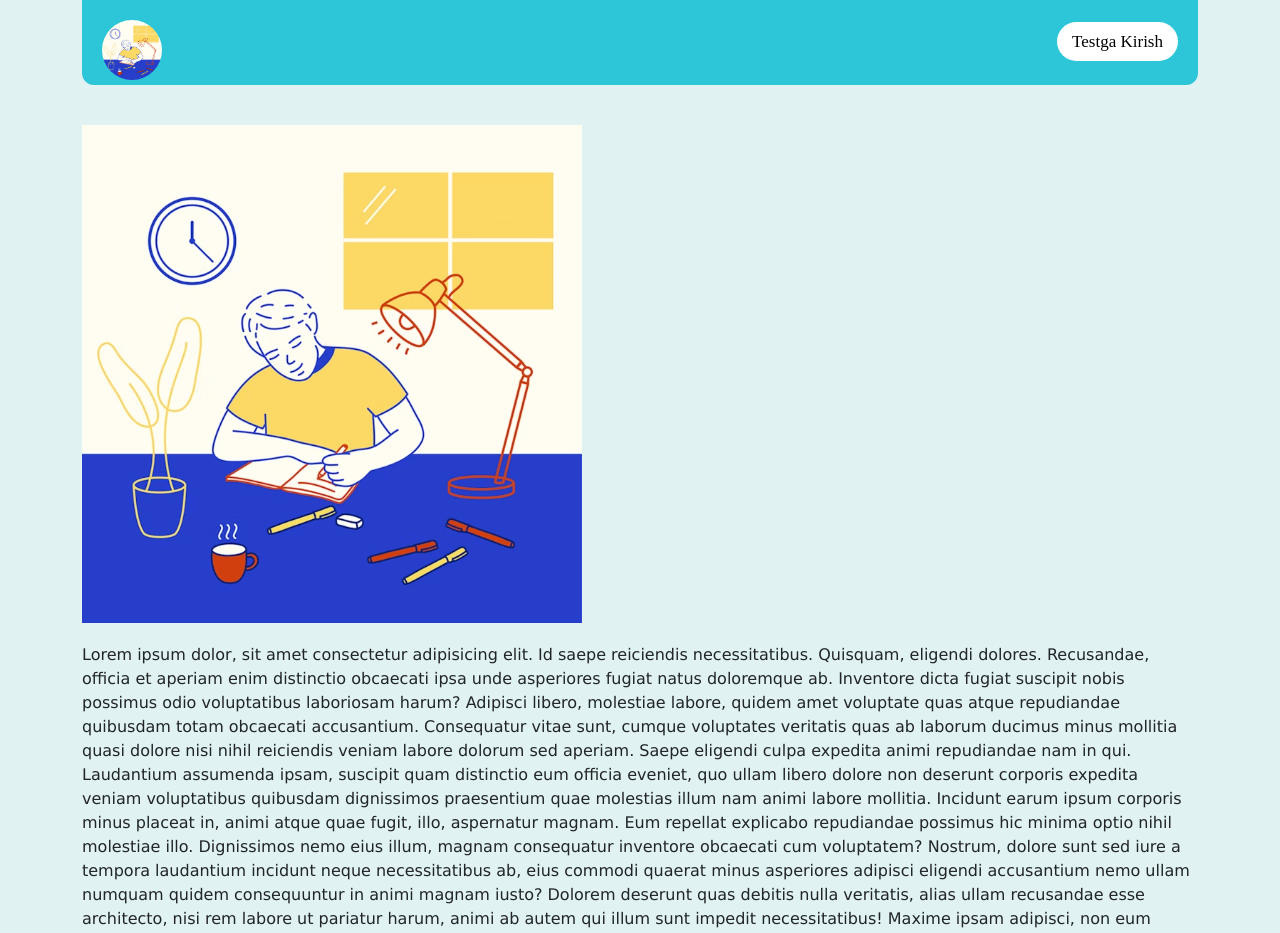
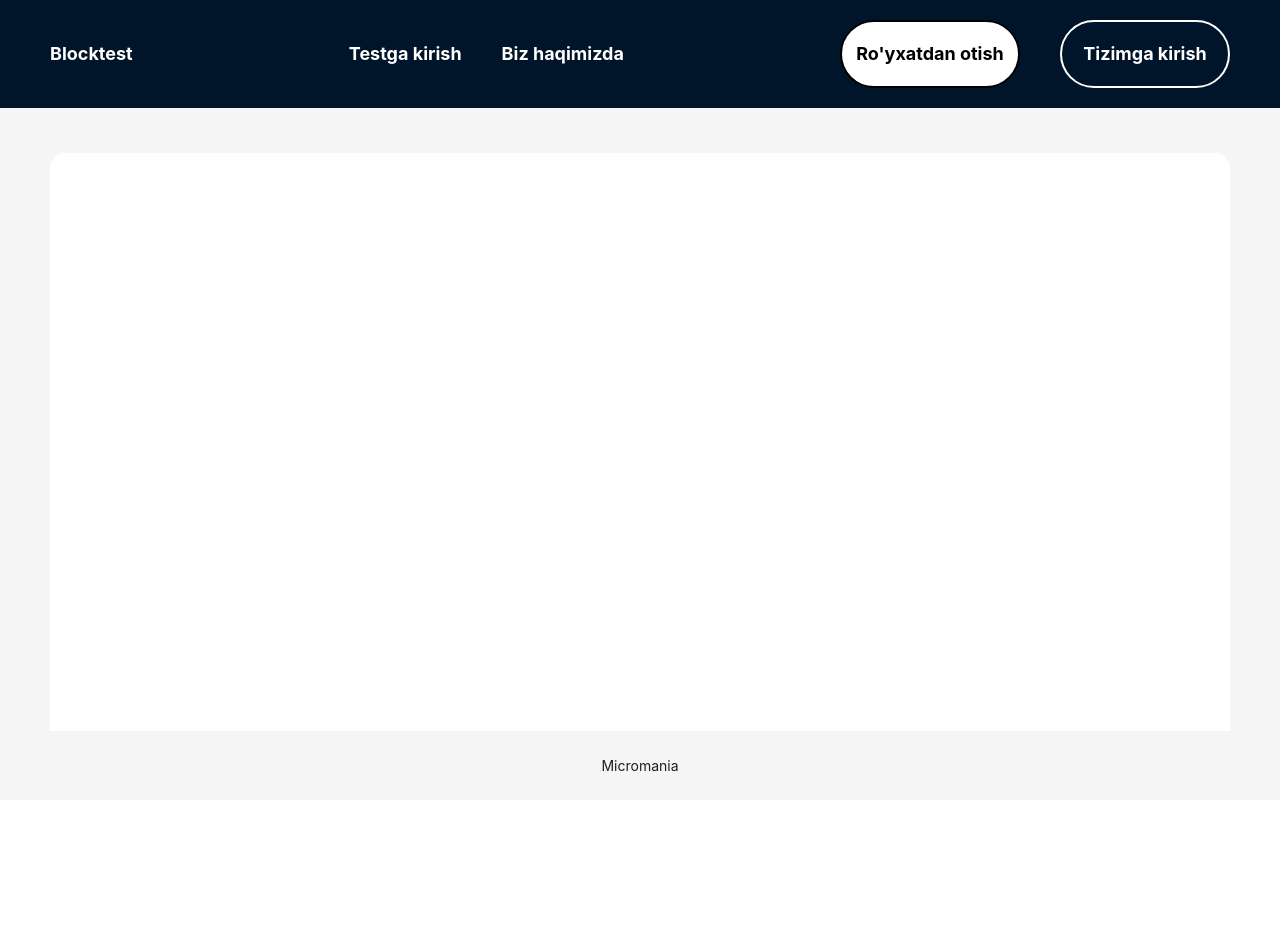
Before and after one commit to javohir12312/Everest-app, a React (Create React App) app: page / in a window 1280 px wide. Shown: the top 933 px of the page. After the commit the page ends 800 px from the top, so only its background shows below. Built offline with nearby package versions, Linux system fonts and the light colour scheme.

Commit message:
Add editor home page

```diff
--- a/src/App.jsx
+++ b/src/App.jsx
@@ -17,14 +17,16 @@ import Add from "./components/AdminPanel/Add/Add";
 import Added from "./components/AdminPanel/Added/Added";
 import Render from "./components/AdminPanel/Render/Render";
 import Users from "./components/AdminPanel/Users/Users";
+import About from "./components/About/About";
 
 const App = () => {
   const storage = window.localStorage;
   return (
-    <div>
     <Routes>
-        <Route index path="/" element={<Home />} />
-        <Route path="/default" element={<Default />} />
+      <Route path="/" element={<Home />}>
+        <Route path="default" element={<Default />} />
+        <Route path="about" element={<About />} />
+      </Route>
       <Route path="/register" element={<Register />} />
       <Route path="/login" element={<LoginPage />} />
       <Route path="/newPass" element={<NewPass />} />
@@ -49,7 +51,6 @@ const App = () => {
       </Route>
       <Route path="/verify" element={<Verify />} />
     </Routes>
-    </div>
   );
 };
 
--- /dev/null
+++ b/src/components/About/About.jsx
@@ -0,0 +1,7 @@
+import React from "react";
+
+const About = () => {
+  return <div>About</div>;
+};
+
+export default About;
--- a/src/components/Home/Default.module.scss
+++ /dev/null
@@ -1,53 +0,0 @@
-.box {
-  display: flex;
-  align-items: center;
-  justify-content: space-between;
-  padding: 20px;
-  background: rgba(0, 188, 212, 0.8);
-  border-radius: 12px;
-  border-top-left-radius: 0;
-  border-top-right-radius: 0;
-  padding-bottom: 5px;
-}
-
-.list {
-  gap:20px;
-  align-items: center;
-  justify-content: space-between;
-  display: flex;
-  list-style: none;
-
-  li {
-    a {
-      text-decoration: none;
-      font-family: 'Times New Roman', Times, serif;
-      font-size: 17px;
-      color: black;
-      background: white;
-      padding: 10px 15px;
-      margin: 0;
-      border-radius: 30px;
-    }
-    a:hover{
-      color: cadetblue;
-    }
-  }
-}
-
-.hero{
-  margin-top: 40px;
-  display: flex;
-  align-items: flex-start;
-  justify-content: space-between;
-  gap: 20px;
-  flex-wrap: wrap;
-
-  p{
-    font-family: Verdana, Geneva, Tahoma, sans-serif;
-  }
-
-  img{
-    max-width: 500px;
-    min-width: 280px;
-  }
-}
--- /dev/null
+++ b/src/components/Home/Default.scss
@@ -0,0 +1,16 @@
+.site-layout-content {
+  height: 100%;
+  min-height: 280px;
+  padding: 24px;
+}
+#components-layout-demo-top .logo {
+  float: left;
+  width: 120px;
+  height: 31px;
+  margin: 16px 24px 16px 0;
+  background: rgba(255, 255, 255, 0.3);
+}
+.ant-row-rtl #components-layout-demo-top .logo {
+  float: right;
+  margin: 16px 0 16px 24px;
+}
--- a/src/components/Home/Home.jsx
+++ b/src/components/Home/Home.jsx
@@ -1,81 +1,114 @@
-import React from "react";
-import { Link } from "react-router-dom";
-import style from "../Home/Default.module.scss";
+import { Layout, Menu } from "antd";
+import { Link, Outlet } from "react-router-dom";
+import "../Home/Default.scss";
+
+const { Header, Content, Footer } = Layout;
 
 const Home = () => {
   return (
-    <div style={{ width: "100%", height: "100%", background: "#E0F2F1" }}>
-      <header className="container">
-        <div className={style.box}>
-          <Link style={{ width: 60 }} to="/">
-            <img
-              style={{ borderRadius: 40 }}
-              src="../assets/images/amdin-logo.avif"
-              alt=""
-              width={60}
-            />
-          </Link>
-
-          <ul className={style.list}>
-            <li>
-              <Link to={localStorage.getItem("token") ? "/default" : "/login"}>Testga Kirish</Link>
-            </li>
-          </ul>
+    <Layout className="layout">
+      <Header style={{ height: "auto", paddingTop: 20, paddingBottom: 20 }}>
+        <Menu theme="dark" mode="horizontal">
+          <div
+            style={{
+              width: "100%",
+              display: "flex",
+              alignItems: "center",
+              justifyContent: "space-between",
+            }}
+          >
+            <div>
+              <Link
+                style={{ color: "white", fontSize: 18, fontWeight: "bold" }}
+                to={""}
+              >
+                Blocktest
+              </Link>
+            </div>
+            <ul style={{ display: "flex", alignItems: "center", gap: 40 }}>
+              <li>
+                <Link
+                  style={{ color: "white", fontSize: 18, fontWeight: "bold" }}
+                  to={localStorage.getItem("token") ? "default" : "/login"}
+                >
+                  Testga kirish
+                </Link>
+              </li>
+              <li>
+                <Link
+                  style={{ color: "white", fontSize: 18, fontWeight: "bold" }}
+                  to={"about"}
+                >
+                  Biz haqimizda
+                </Link>
+              </li>
+            </ul>
+            <ul style={{ display: "flex", alignItems: "center", gap: 40 }}>
+              <li>
+                <Link
+                  style={{
+                    height: "auto",
+                    color: "black",
+                    backgroundColor: "white",
+                    fontSize: 18,
+                    fontWeight: "bold",
+                    border: "2px solid",
+                    borderRadius: 100,
+                    textAlign: "center",
+                    width: 180,
+                    display: "block",
+                  }}
+                  to={"/register"}
+                >
+                  Ro'yxatdan otish
+                </Link>
+              </li>
+              <li>
+                <Link
+                  style={{
+                    height: "auto",
+                    color: "white",
+                    fontSize: 18,
+                    fontWeight: "bold",
+                    border: "2px solid",
+                    borderRadius: 100,
+                    textAlign: "center",
+                    width: 170,
+                    display: "block",
+                  }}
+                  to={"/login"}
+                >
+                  Tizimga kirish
+                </Link>
+              </li>
+            </ul>
+          </div>
+        </Menu>
+      </Header>
+      <Content
+        style={{
+          padding: "0 50px",
+        }}
+      >
+        <div
+          className="site-layout-content"
+          style={{
+            marginTop: 45,
+            backgroundColor: "white",
+            borderRadius: 15,
+          }}
+        >
+          <Outlet></Outlet>
         </div>
-
-        <main>
-          <section className={style.hero}>
-            <img src="../assets/images/amdin-logo.avif" alt="" />
-
-            <div>
-              <p>
-                Lorem ipsum dolor, sit amet consectetur adipisicing elit. Id
-                saepe reiciendis necessitatibus. Quisquam, eligendi dolores.
-                Recusandae, officia et aperiam enim distinctio obcaecati ipsa
-                unde asperiores fugiat natus doloremque ab. Inventore dicta
-                fugiat suscipit nobis possimus odio voluptatibus laboriosam
-                harum? Adipisci libero, molestiae labore, quidem amet voluptate
-                quas atque repudiandae quibusdam totam obcaecati accusantium.
-                Consequatur vitae sunt, cumque voluptates veritatis quas ab
-                laborum ducimus minus mollitia quasi dolore nisi nihil
-                reiciendis veniam labore dolorum sed aperiam. Saepe eligendi
-                culpa expedita animi repudiandae nam in qui. Laudantium
-                assumenda ipsam, suscipit quam distinctio eum officia eveniet,
-                quo ullam libero dolore non deserunt corporis expedita veniam
-                voluptatibus quibusdam dignissimos praesentium quae molestias
-                illum nam animi labore mollitia. Incidunt earum ipsum corporis
-                minus placeat in, animi atque quae fugit, illo, aspernatur
-                magnam. Eum repellat explicabo repudiandae possimus hic minima
-                optio nihil molestiae illo. Dignissimos nemo eius illum, magnam
-                consequatur inventore obcaecati cum voluptatem? Nostrum, dolore
-                sunt sed iure a tempora laudantium incidunt neque necessitatibus
-                ab, eius commodi quaerat minus asperiores adipisci eligendi
-                accusantium nemo ullam numquam quidem consequuntur in animi
-                magnam iusto? Dolorem deserunt quas debitis nulla veritatis,
-                alias ullam recusandae esse architecto, nisi rem labore ut
-                pariatur harum, animi ab autem qui illum sunt impedit
-                necessitatibus! Maxime ipsam adipisci, non eum necessitatibus
-                explicabo culpa doloremque aperiam aut similique in consequuntur
-                vitae laborum labore beatae placeat ipsa quia error. Eaque,
-                earum. Aliquid commodi autem a earum natus quod quis ducimus
-                impedit nisi ipsum velit possimus corporis voluptates dolore cum
-                enim, laudantium odio, quaerat, dolores magnam magni consectetur
-                quam sapiente! Commodi deleniti, non illo eius aut maxime ad
-                odio enim culpa aliquam. Accusamus incidunt tempora culpa
-                commodi adipisci repellendus aliquam itaque molestiae pariatur.
-                Amet cum dignissimos fugit cupiditate exercitationem suscipit
-                eum velit iure repudiandae, harum ut, veniam iusto. Inventore
-                sunt temporibus iure in omnis quos eum!
-              </p>
-            </div>
-          </section>
-        </main>
-
-        <footer>
-          BockTest
-        </footer>
-      </header>
-    </div>
+      </Content>
+      <Footer
+        style={{
+          textAlign: "center",
+        }}
+      >
+        Micromania
+      </Footer>
+    </Layout>
   );
 };
 
--- a/src/index.scss
+++ b/src/index.scss
@@ -1,4 +1,17 @@
-body {
+*,*::before, *::after {
+  box-sizing: border-box;
+  scroll-behavior: smooth;
+}
+
+html {
+  height: 100%;
+  scroll-behavior: smooth;
+}
+
+body, #root {
+  display: flex;
+  flex-direction: column;
+  height: 100%;
   margin: 0;
   font-family: -apple-system, BlinkMacSystemFont, 'Segoe UI', 'Roboto', 'Oxygen',
     'Ubuntu', 'Cantarell', 'Fira Sans', 'Droid Sans', 'Helvetica Neue',
@@ -7,10 +20,19 @@ body {
   -moz-osx-font-smoothing: grayscale;
 }
 
-*{
-  a{
-    text-decoration: none;
-  }
+main {
+  flex-grow: 1;
+}
+
+img {
+  max-width: 100%;
+  height: auto;
+  vertical-align: middle;
+  object-fit: cover;
+}
+
+a{
+  text-decoration: none;
 }
 
 code {
```
Lines whose indentation alone changed are shown as unchanged.
